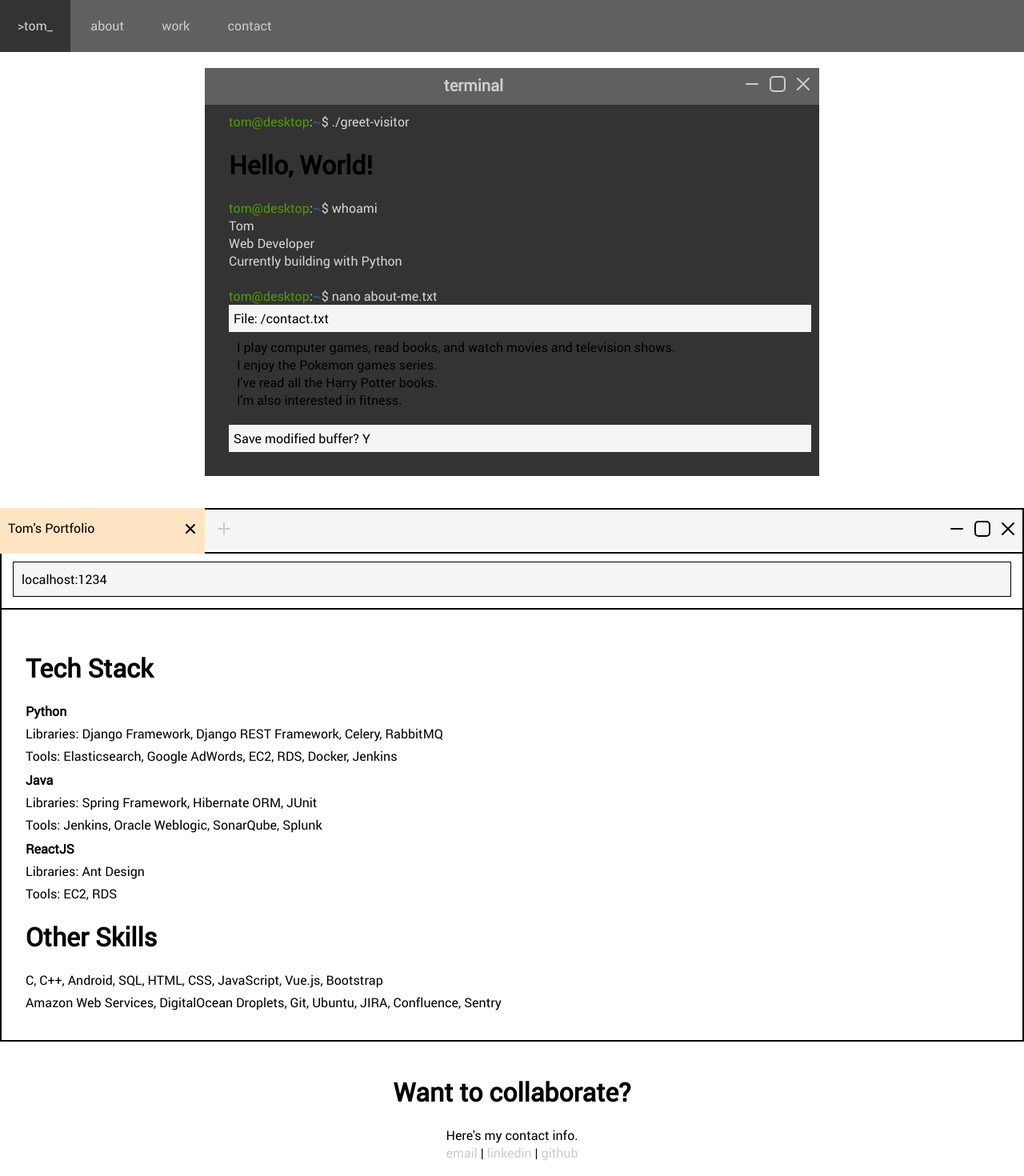
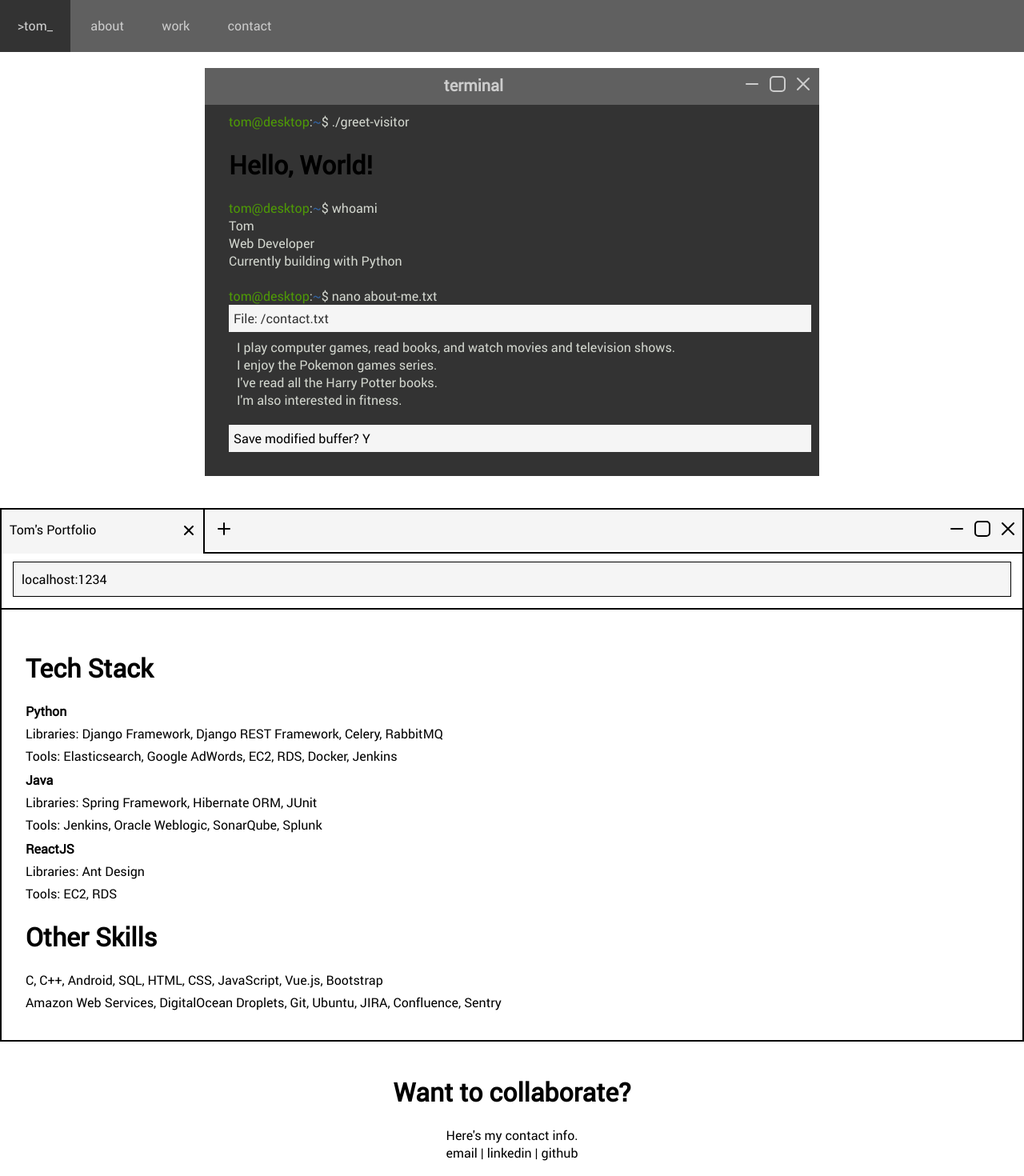
Before and after one commit to kormin/react-portfolio, a React (Create React App) app: page / in a window 1280 px wide. Shown: the top 1470 px of the page at 80% size. Built offline with nearby package versions, Linux system fonts and the light colour scheme.

Commit message:
edit color styles

```diff
--- a/src/main.css
+++ b/src/main.css
@@ -76,10 +76,12 @@ ul.taskbar > li > a:hover {
 
 .nano-titlebar {
   background-color: #f5f5f5;
+  color: #333333;
   padding: 6px;
 }
 
 .nano-content {
+  color: #D3D7CF;
   padding: 8px 10px 20px 10px;
 }
 
@@ -103,7 +105,10 @@ ul.taskbar > li > a:hover {
 }
 
 .browser-tab {
-  background-color: #ffe4c4;
+  border-top: 2px solid #000000;
+  border-left: 2px solid #000000;
+  border-right: 2px solid #000000;
+  background-color: #f5f5f5;
   padding: 14px 6px 10px 10px;
 }
 
@@ -136,12 +141,12 @@ ul.titlebar-options > li {
 
 .browser-space > a {
   line-height: 25px;
-  color: #cccccc;
+  color: #000000;
   text-decoration: none;
 }
 
 .browser-space > a:hover > svg {
-  background-color: #333333;
+  background-color: #606060;
 }
 
 .browser-toolbar {
@@ -188,12 +193,12 @@ ul.titlebar-options > li {
 }
 
 .contact-links > a {
-  color: #cccccc;
+  color: #000000;
   text-decoration: none;
 }
 
 .contact-links > a:hover {
-  color: #d0d0d0;
+  color: #333333;
   text-decoration: underline;
 }
 
```
